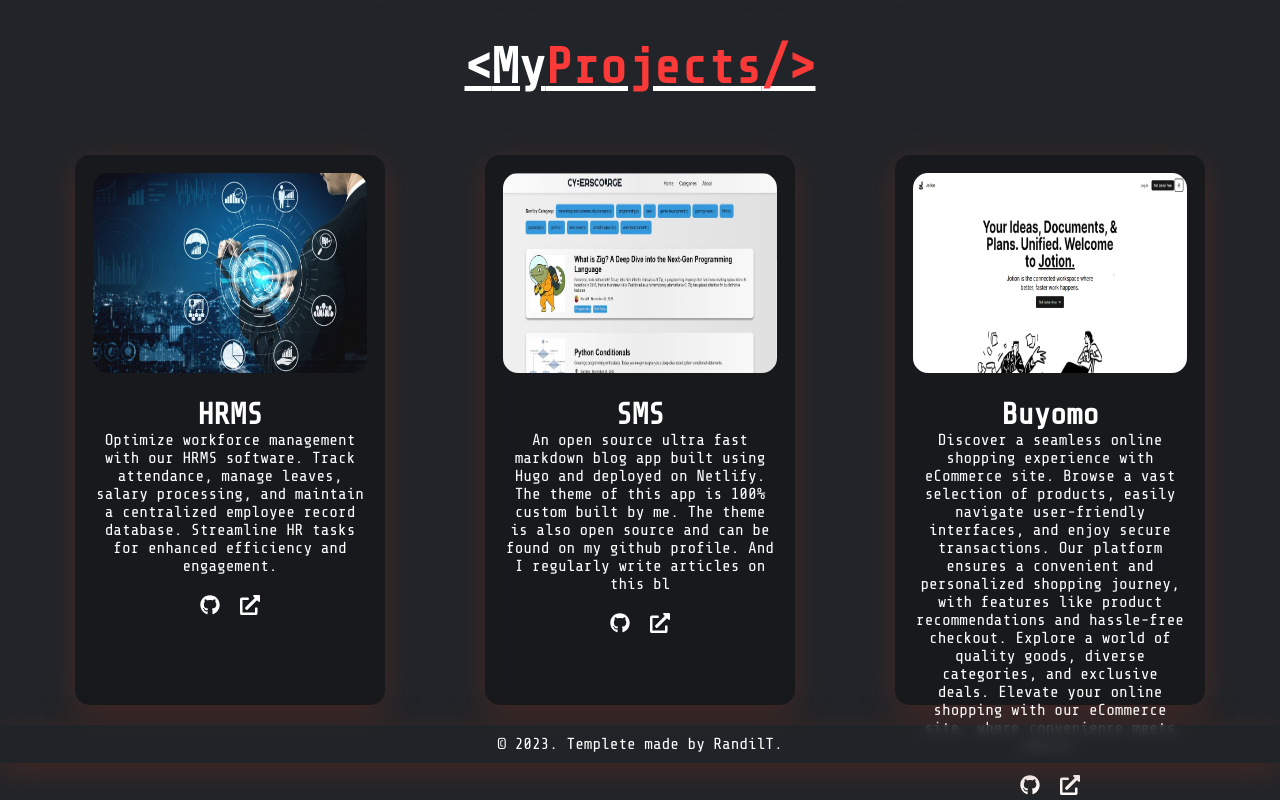
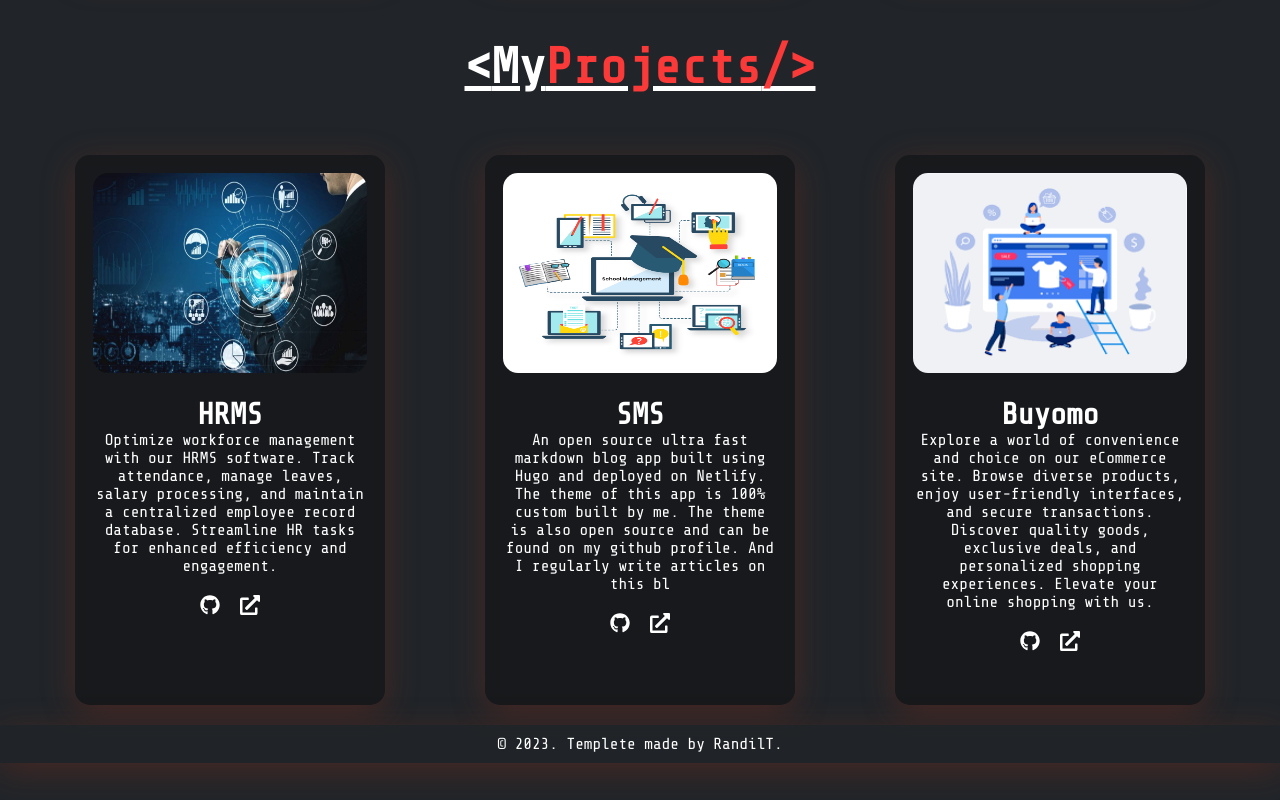
Before and after one commit to ziadulh/profile, a React (Vite) app: page / in a window 1280 px wide. Shown: the part 1286-2086 px from the top of the page. After the commit the page ends 2049 px from the top, so only its background shows below. Built offline with nearby package versions, Linux system fonts and the light colour scheme; a web font is replaced by a local one.

Commit message:
project Description added

```diff
--- a/src/content/projects.js
+++ b/src/content/projects.js
@@ -15,17 +15,17 @@ const projects = [
       "An open source ultra fast markdown blog app built using Hugo and deployed on Netlify. The theme of this app is 100% custom built by me. The theme is also open source and can be found on my github profile. And I regularly write articles on this bl",
     stack: ["PHP(Laravel)", "Jquery", "MySQL"],
     sourceCode: "https://dev-iems.bdskill.com/login",
-    img: "/cyberscourge.jpg",
+    img: "projects/sms.png",
     // preview: "https://dev-iems.bdskill.com/login",
     preview: "https://msc.bdskill.com/",
   },
   {
     name: "Buyomo",
     description:
-      "Discover a seamless online shopping experience with eCommerce site. Browse a vast selection of products, easily navigate user-friendly interfaces, and enjoy secure transactions. Our platform ensures a convenient and personalized shopping journey, with features like product recommendations and hassle-free checkout. Explore a world of quality goods, diverse categories, and exclusive deals. Elevate your online shopping with our eCommerce site, where convenience meets choice.",
+      "Explore a world of convenience and choice on our eCommerce site. Browse diverse products, enjoy user-friendly interfaces, and secure transactions. Discover quality goods, exclusive deals, and personalized shopping experiences. Elevate your online shopping with us.",
     stack: ["PHP(Laravel)", "JQuery", "MySQL"],
     sourceCode: "https://github.com/",
-    img: "/jotion.jpg",
+    img: "projects/eCom.png",
     preview: "#",
   },
 ];
```
Also changed, not shown: public/projects/eCom.png (added), public/projects/sms.png (added).
